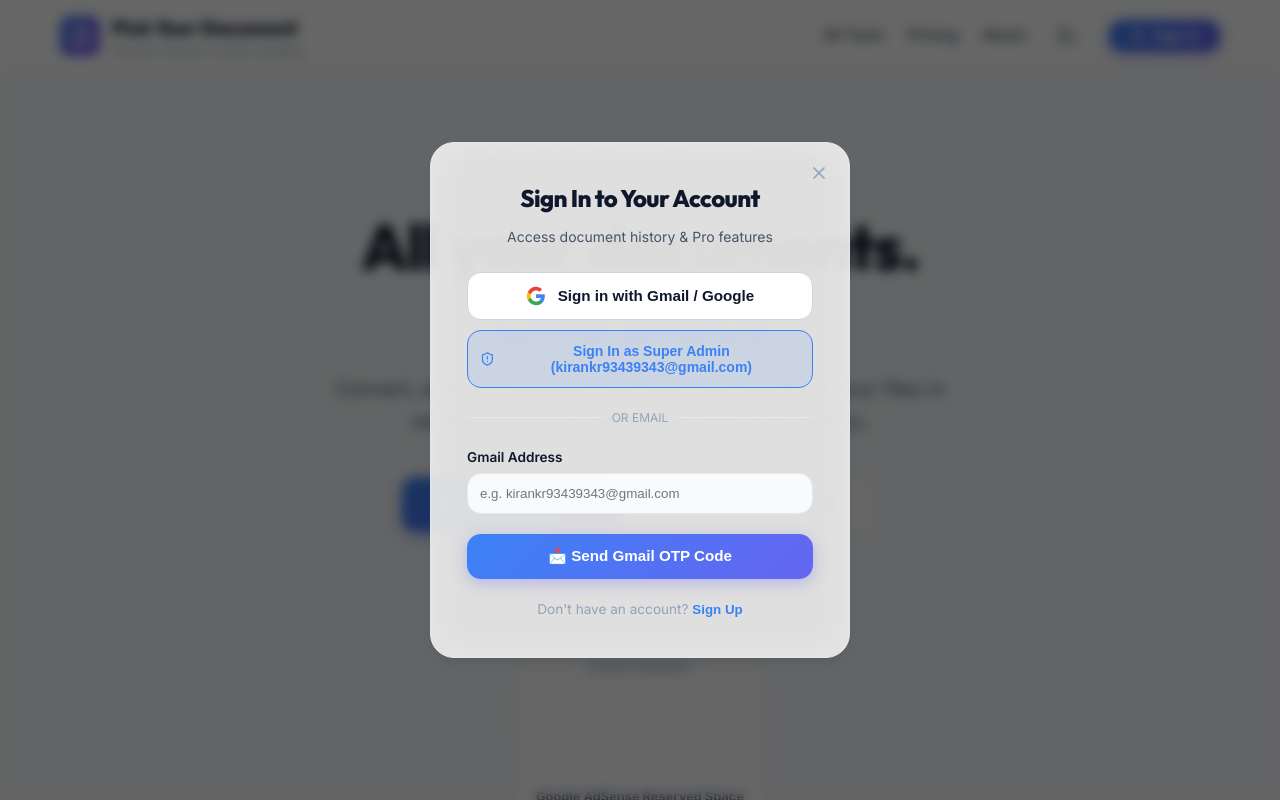
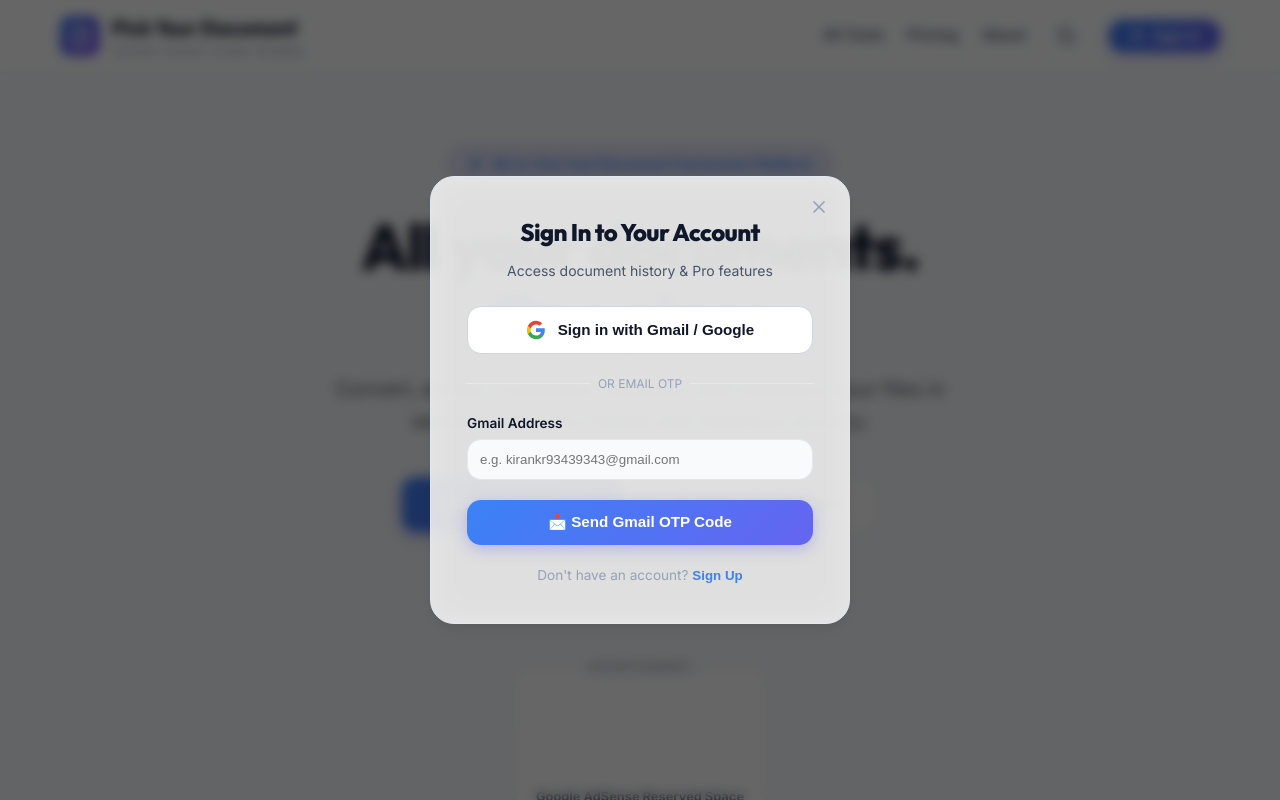
Before and after one commit to kirankr9343/pick_your_document, a React (Vite) app in the folder frontend/: page / in a window 1280 px wide. Both pictures are taken after a click on the button "Sign In". Shown: the top 800 px of the page. Built offline with nearby package versions, Linux system fonts and the light colour scheme.

Commit message:
fix(auth & payments): enforce 12-digit UTR requirement for payment verification & hide web OTP code in modal UI

```diff
--- a/frontend/src/App.tsx
+++ b/frontend/src/App.tsx
@@ -213,7 +213,7 @@
                   alignItems: 'center',
                   justifyContent: 'center',
                   gap: '0.75rem',
-                  marginBottom: '0.65rem',
+                  marginBottom: '1.25rem',
                   borderColor: 'var(--border-active)'
                 }}
               >
@@ -226,33 +226,9 @@
                 Sign in with Gmail / Google
               </button>
 
-              <button
-                type="button"
-                onClick={() => handleAdminDirectLogin('kirankr93439343@gmail.com')}
-                className="btn-secondary"
-                style={{
-                  width: '100%',
-                  padding: '0.75rem',
-                  fontSize: '0.875rem',
-                  display: 'flex',
-                  alignItems: 'center',
-                  justifyContent: 'center',
-                  gap: '0.5rem',
-                  marginBottom: '1.25rem',
-                  background: 'rgba(59, 130, 246, 0.12)',
-                  color: 'var(--brand-primary)',
-                  borderColor: 'var(--brand-primary)',
-                  fontWeight: 700,
-                  borderRadius: 'var(--radius-md)',
-                  cursor: 'pointer'
-                }}
-              >
-                <ShieldAlert size={18} /> Sign In as Super Admin (kirankr93439343@gmail.com)
-              </button>
-
               <div style={{ display: 'flex', alignItems: 'center', gap: '0.5rem', marginBottom: '1.25rem' }}>
                 <div style={{ flex: 1, height: '1px', background: 'var(--border-subtle)' }} />
-                <span style={{ fontSize: '0.75rem', color: 'var(--text-muted)', textTransform: 'uppercase' }}>or email</span>
+                <span style={{ fontSize: '0.75rem', color: 'var(--text-muted)', textTransform: 'uppercase' }}>or email otp</span>
                 <div style={{ flex: 1, height: '1px', background: 'var(--border-subtle)' }} />
               </div>
 
@@ -284,7 +260,7 @@
                   fontWeight: 600
                 }}>
                   📩 OTP Sent to <strong>{email}</strong>!<br />
-                  <span style={{ fontSize: '0.95rem', fontWeight: 800 }}>Verification Code: {generatedOtp}</span>
+                  <span style={{ fontSize: '0.825rem', fontWeight: 500 }}>Please check your Gmail inbox / device for your 6-digit verification code.</span>
                 </div>
               )}
 
--- a/frontend/src/components/payments/PaymentModal.tsx
+++ b/frontend/src/components/payments/PaymentModal.tsx
@@ -40,12 +40,22 @@
     setTimeout(() => setCopied(false), 2500);
   };
 
+  const [utrError, setUtrError] = useState<string | null>(null);
+
   const handlePayNow = (e: React.FormEvent) => {
     e.preventDefault();
+    setUtrError(null);
+
+    const cleanUtr = utrNumber.trim();
+    if (!cleanUtr || cleanUtr.length < 10) {
+      setUtrError("Payment verification requires a valid 12-digit UTR / Bank Reference Number from your payment app (Google Pay / PhonePe / Paytm).");
+      return;
+    }
+
     setProcessing(true);
 
     setTimeout(() => {
-      const transactionId = utrNumber.trim() || ('PAY_INR_' + Math.random().toString(36).substring(2, 10).toUpperCase());
+      const transactionId = cleanUtr;
       const receiptDetails = {
         transaction_id: transactionId,
         amount: amountInr,
@@ -386,11 +396,12 @@
 
                   {/* UTR / Transaction Reference Verification Field */}
                   <div>
-                    <label style={{ display: 'block', fontSize: '0.85rem', fontWeight: 600, marginBottom: '0.35rem' }}>
-                      Enter 12-Digit UTR / Transaction Reference ID (Optional)
+                    <label style={{ display: 'block', fontSize: '0.85rem', fontWeight: 700, marginBottom: '0.35rem', color: 'var(--text-primary)' }}>
+                      Enter 12-Digit UTR / Bank Reference Number <span style={{ color: '#ef4444' }}>* (Required)</span>
                     </label>
                     <input
                       type="text"
+                      required
                       placeholder="e.g. 429184920194"
                       value={utrNumber}
                       onChange={(e) => setUtrNumber(e.target.value)}
@@ -398,13 +409,19 @@
                         width: '100%',
                         padding: '0.75rem',
                         borderRadius: 'var(--radius-md)',
-                        border: '1px solid var(--border-subtle)',
+                        border: '2px solid var(--brand-primary)',
                         background: 'var(--bg-primary)',
                         color: 'var(--text-primary)',
-                        fontSize: '0.9rem',
-                        fontFamily: 'monospace'
+                        fontSize: '0.95rem',
+                        fontFamily: 'monospace',
+                        outline: 'none'
                       }}
                     />
+                    {utrError && (
+                      <div style={{ color: '#ef4444', fontSize: '0.825rem', marginTop: '0.4rem', fontWeight: 600 }}>
+                        ⚠️ {utrError}
+                      </div>
+                    )}
                   </div>
                 </div>
               )}
```
